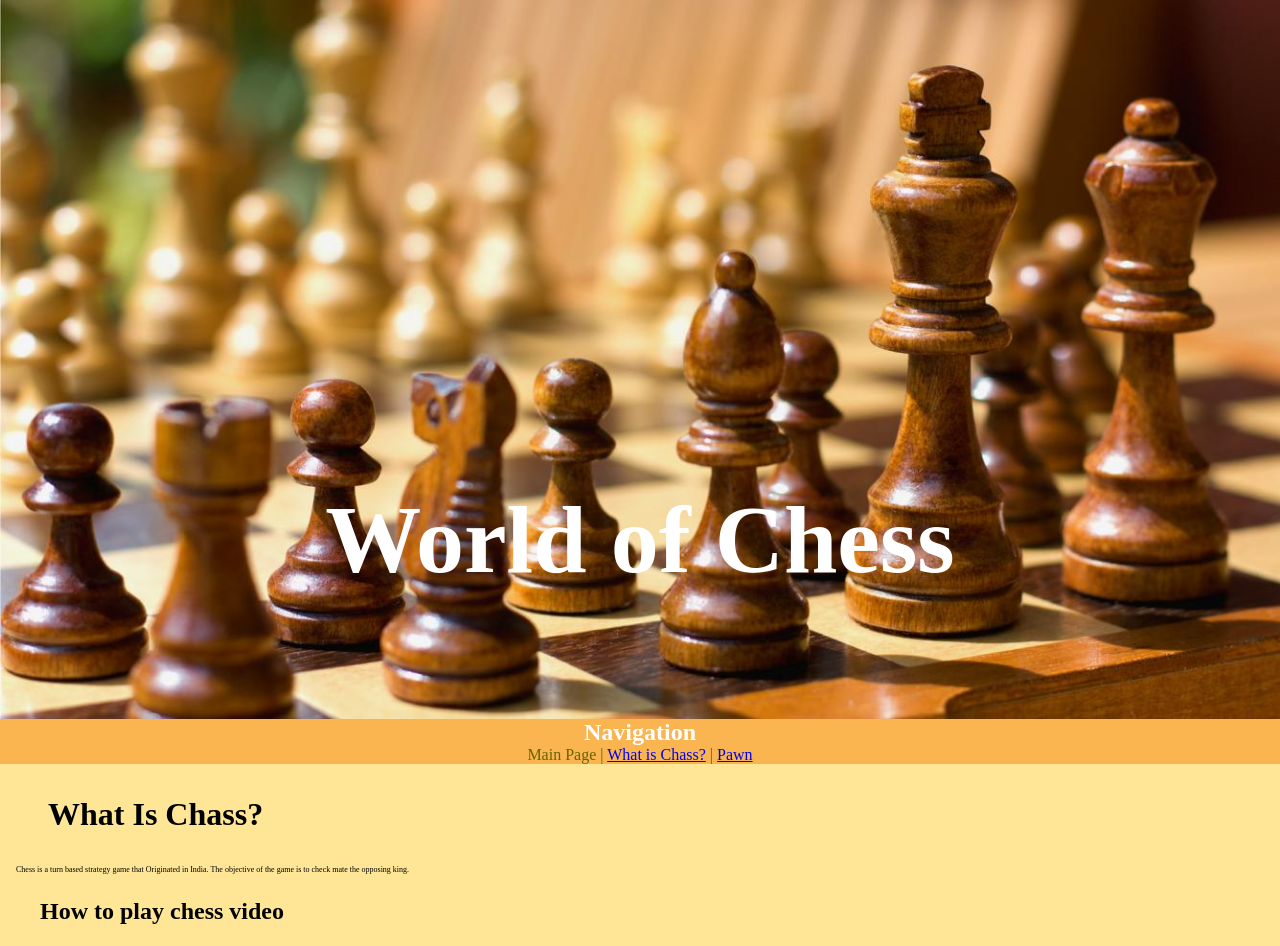
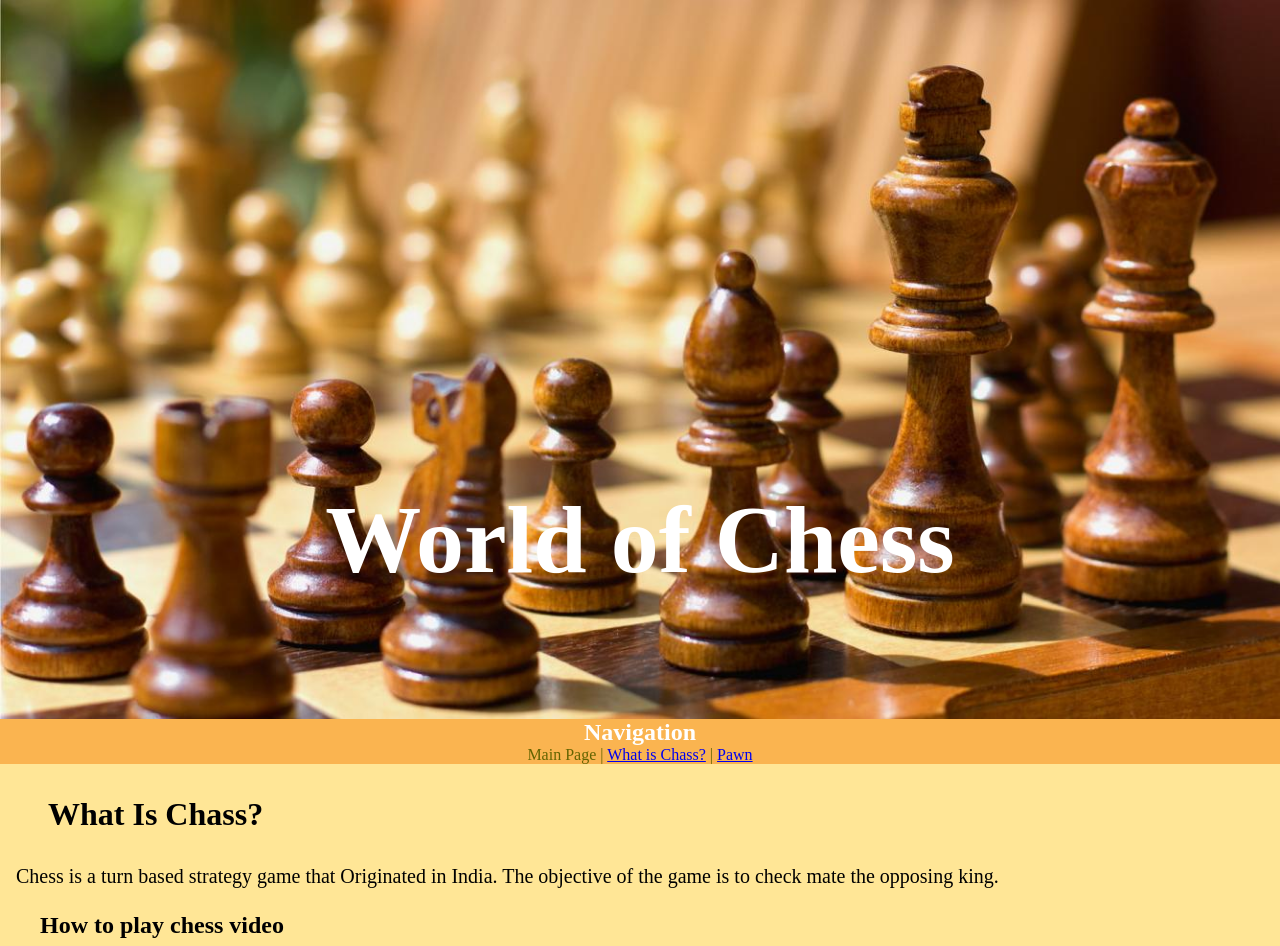
Before and after one commit to kylbol/kylbol.github.io, a plain HTML site: page index.html in a window 1280 px wide. Shown: the top 946 px of the page. Drawn offline with Linux system fonts and the light colour scheme.

Commit message:
Update formatting.css

```diff
--- a/styles/formatting.css
+++ b/styles/formatting.css
@@ -14,7 +14,7 @@ main h1, h1 ~ h2 {
   margin: 1em;
 }
 h1 + p {
-  font-size: 0.5em;
+  font-size: 1.25em;
 }
 .container {
   position: relative;
```
